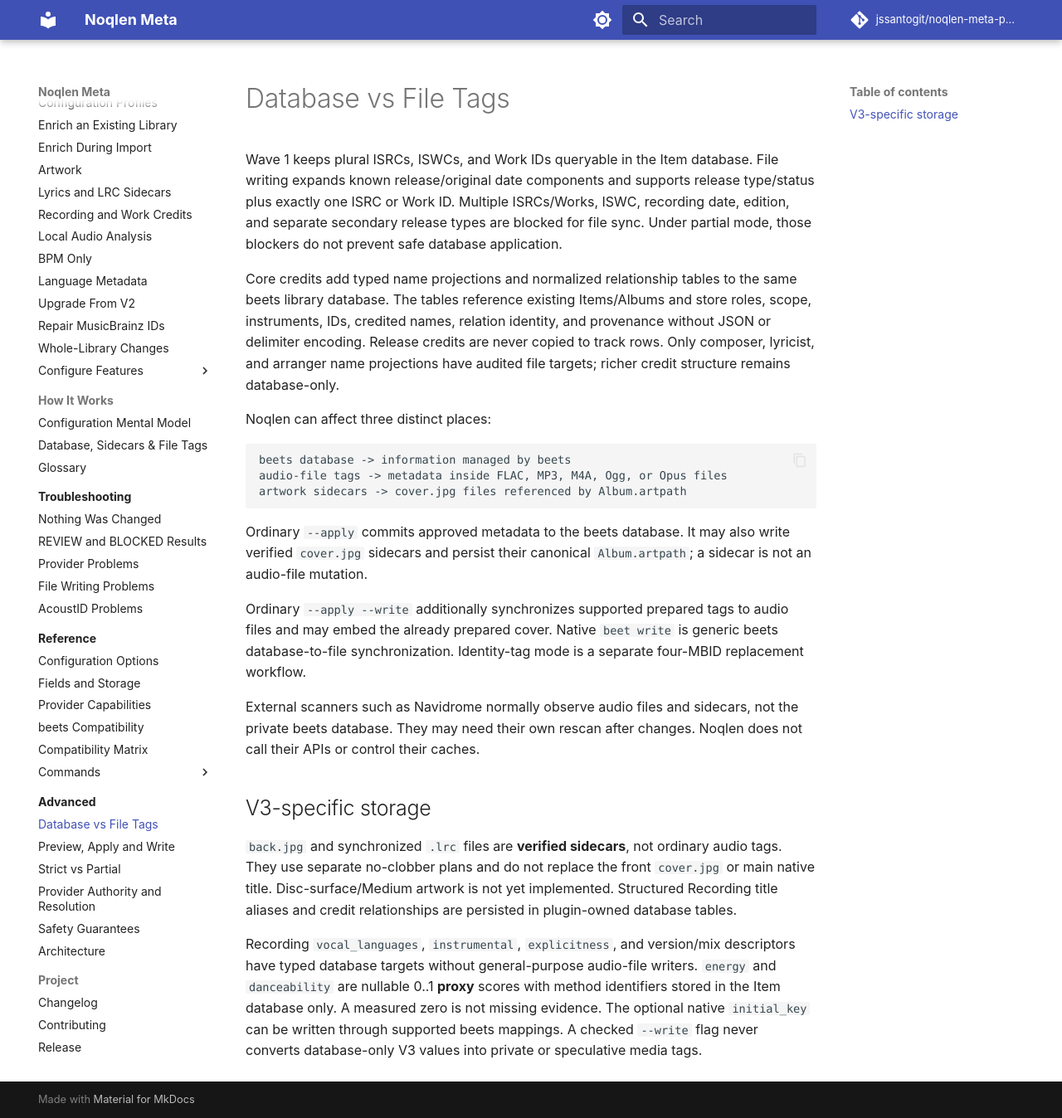
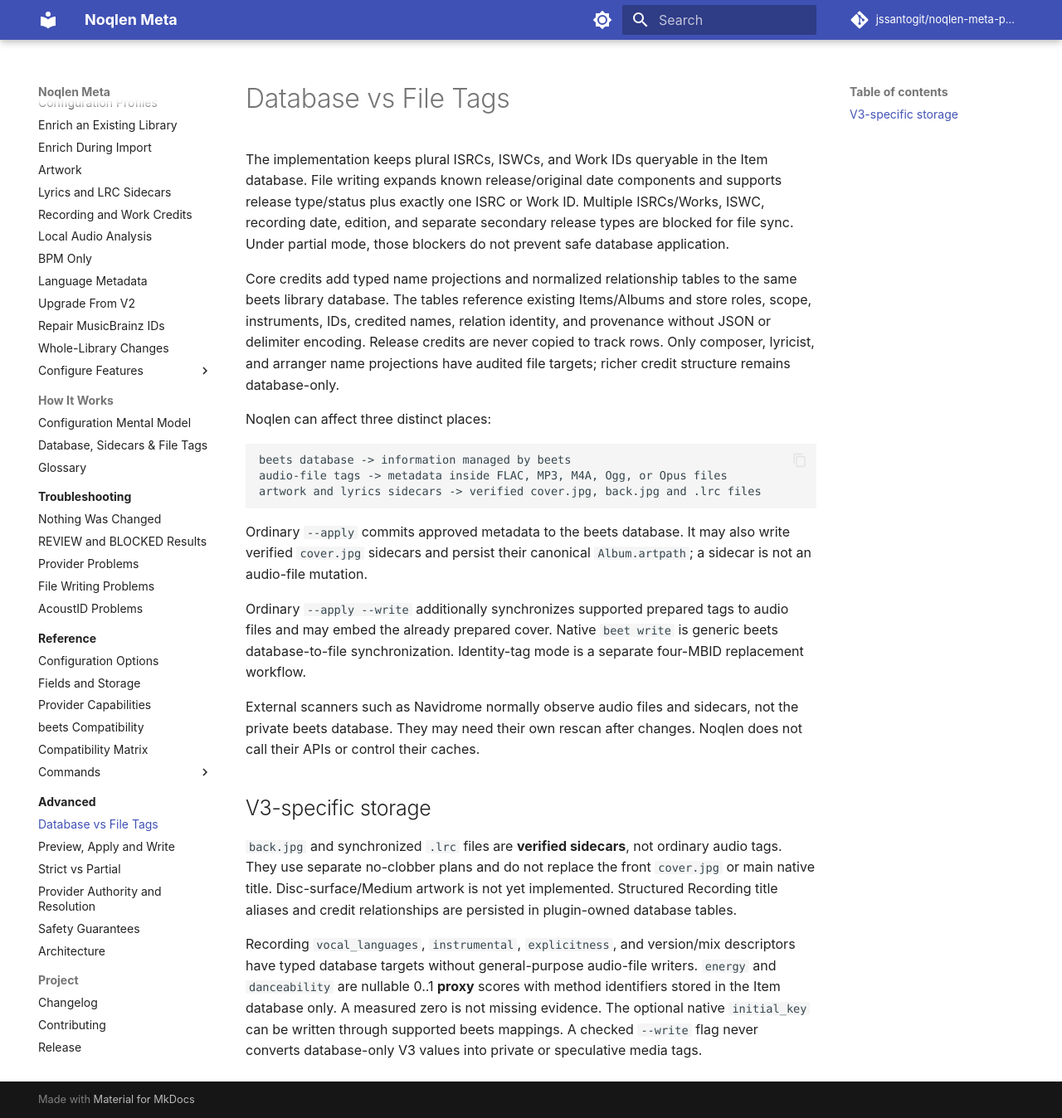
Before and after one commit to jssantogit/noqlen-meta-plugin, an MkDocs documentation site: the page built from site-docs/advanced/database-vs-file-tags.md, in a window 1280 px wide and 1348 px high. Shown: the whole window at 83% size. Built offline with MkDocs 1.6.1 and Material for MkDocs 9.7.7, drawn with Linux system fonts in a browser that asks for light colours; comment, search, counter and statistics services are not loaded.

````diff
--- a/site-docs/advanced/database-vs-file-tags.md
+++ b/site-docs/advanced/database-vs-file-tags.md
@@ -1,6 +1,6 @@
 # Database vs File Tags
 
-Wave 1 keeps plural ISRCs, ISWCs, and Work IDs queryable in the Item database. File writing expands known release/original date components and supports release type/status plus exactly one ISRC or Work ID. Multiple ISRCs/Works, ISWC, recording date, edition, and separate secondary release types are blocked for file sync. Under partial mode, those blockers do not prevent safe database application.
+The implementation keeps plural ISRCs, ISWCs, and Work IDs queryable in the Item database. File writing expands known release/original date components and supports release type/status plus exactly one ISRC or Work ID. Multiple ISRCs/Works, ISWC, recording date, edition, and separate secondary release types are blocked for file sync. Under partial mode, those blockers do not prevent safe database application.
 
 Core credits add typed name projections and normalized relationship tables to
 the same beets library database. The tables reference existing Items/Albums and
@@ -14,7 +14,7 @@
 ```text
 beets database -> information managed by beets
 audio-file tags -> metadata inside FLAC, MP3, M4A, Ogg, or Opus files
-artwork sidecars -> cover.jpg files referenced by Album.artpath
+artwork and lyrics sidecars -> verified cover.jpg, back.jpg and .lrc files
 ```
 
 Ordinary `--apply` commits approved metadata to the beets database. It may also
````
